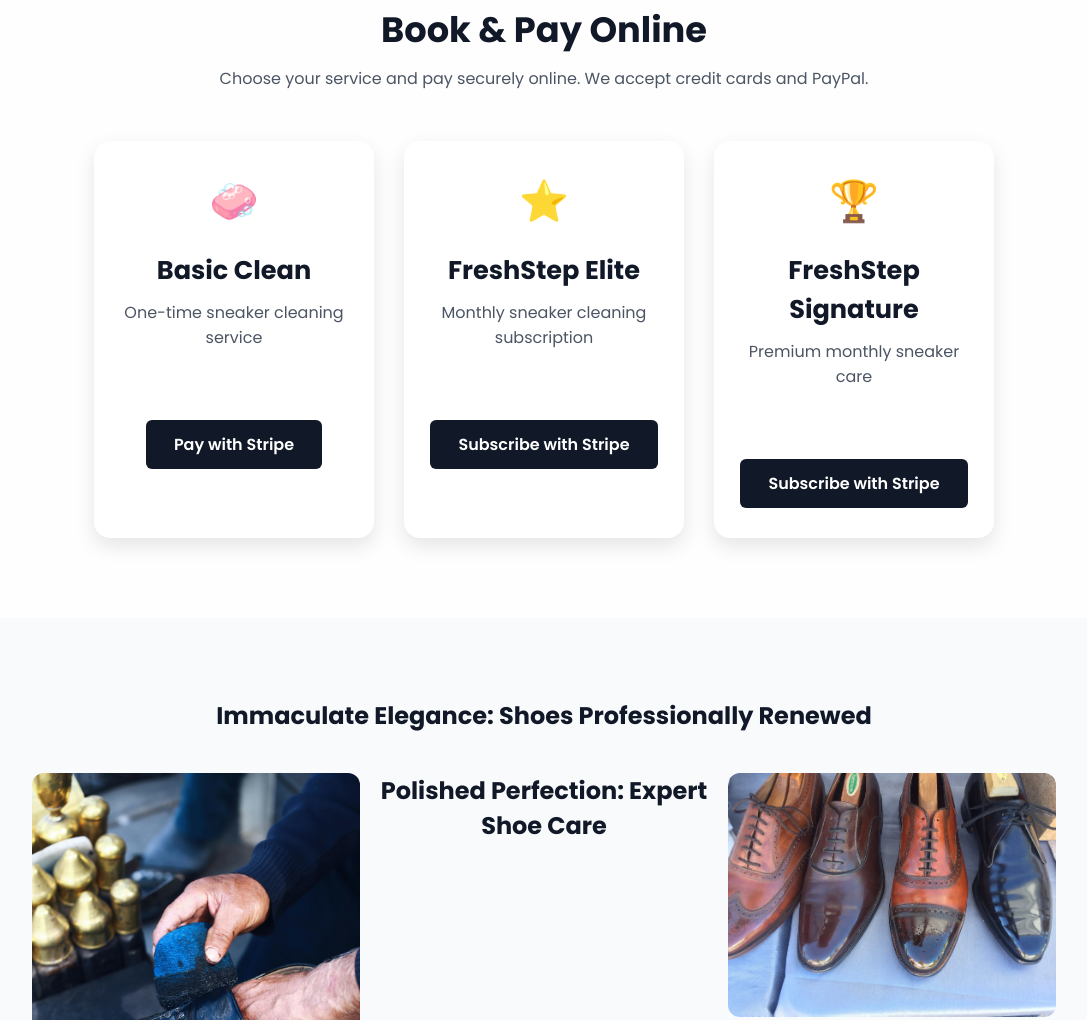
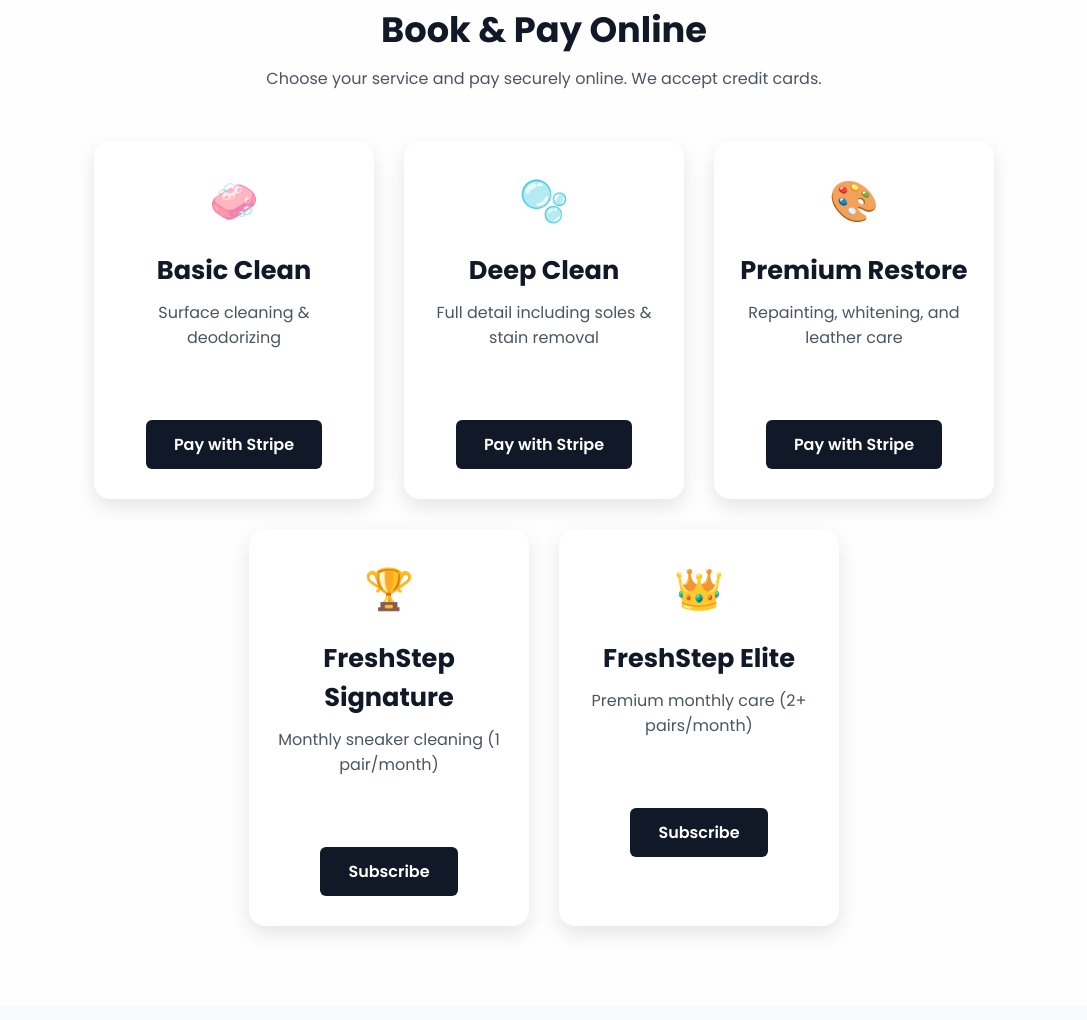
Before and after one commit to bigmoney21682-hub/freshstep, a plain HTML site: page index.html in a window 1280 px wide. Shown: the part 1027-2047 px from the top of the page, without its empty margins (96-1183 px from the left). Drawn offline with Linux system fonts and the light colour scheme.

Commit message:
Update index.html

```diff
--- a/index.html
+++ b/index.html
@@ -50,33 +50,48 @@
 <!-- PAYMENT SECTION -->
 <section id="payment" class="section">
   <h2>Book & Pay Online</h2>
-  <p>Choose your service and pay securely online. We accept credit cards and PayPal.</p>
+  <p>Choose your service and pay securely online. We accept credit cards.</p>
 
   <div class="payment-cards">
 
-    <!-- Basic Clean -->
+    <!-- Basic Clean (One-Time) -->
     <div class="payment-card animate">
       <div class="icon">🧼</div>
       <h3>Basic Clean</h3>
-      <p>One-time sneaker cleaning service</p>
+      <p>Surface cleaning & deodorizing</p>
       <a href="YOUR_STRIPE_BASIC_LINK" class="cta">Pay with Stripe</a>
     </div>
 
-
-    <!-- FreshStep Elite -->
+    <!-- Deep Clean (One-Time) -->
     <div class="payment-card animate">
-      <div class="icon">⭐</div>
-      <h3>FreshStep Elite</h3>
-      <p>Monthly sneaker cleaning subscription</p>
-      <a href="YOUR_STRIPE_ELITE_LINK" class="cta">Subscribe with Stripe</a>
+      <div class="icon">🫧</div>
+      <h3>Deep Clean</h3>
+      <p>Full detail including soles & stain removal</p>
+      <a href="YOUR_STRIPE_DEEP_LINK" class="cta">Pay with Stripe</a>
     </div>
 
-    <!-- FreshStep Signature -->
+    <!-- Premium Restore (One-Time) -->
+    <div class="payment-card animate">
+      <div class="icon">🎨</div>
+      <h3>Premium Restore</h3>
+      <p>Repainting, whitening, and leather care</p>
+      <a href="YOUR_STRIPE_RESTORE_LINK" class="cta">Pay with Stripe</a>
+    </div>
+
+    <!-- FreshStep Signature Monthly -->
     <div class="payment-card animate">
       <div class="icon">🏆</div>
       <h3>FreshStep Signature</h3>
-      <p>Premium monthly sneaker care</p>
-      <a href="YOUR_STRIPE_SIGNATURE_LINK" class="cta">Subscribe with Stripe</a>
+      <p>Monthly sneaker cleaning (1 pair/month)</p>
+      <a href="YOUR_STRIPE_SIGNATURE_LINK" class="cta">Subscribe</a>
+    </div>
+
+    <!-- FreshStep Elite Monthly -->
+    <div class="payment-card animate">
+      <div class="icon">👑</div>
+      <h3>FreshStep Elite</h3>
+      <p>Premium monthly care (2+ pairs/month)</p>
+      <a href="YOUR_STRIPE_ELITE_LINK" class="cta">Subscribe</a>
     </div>
 
   </div>
```
